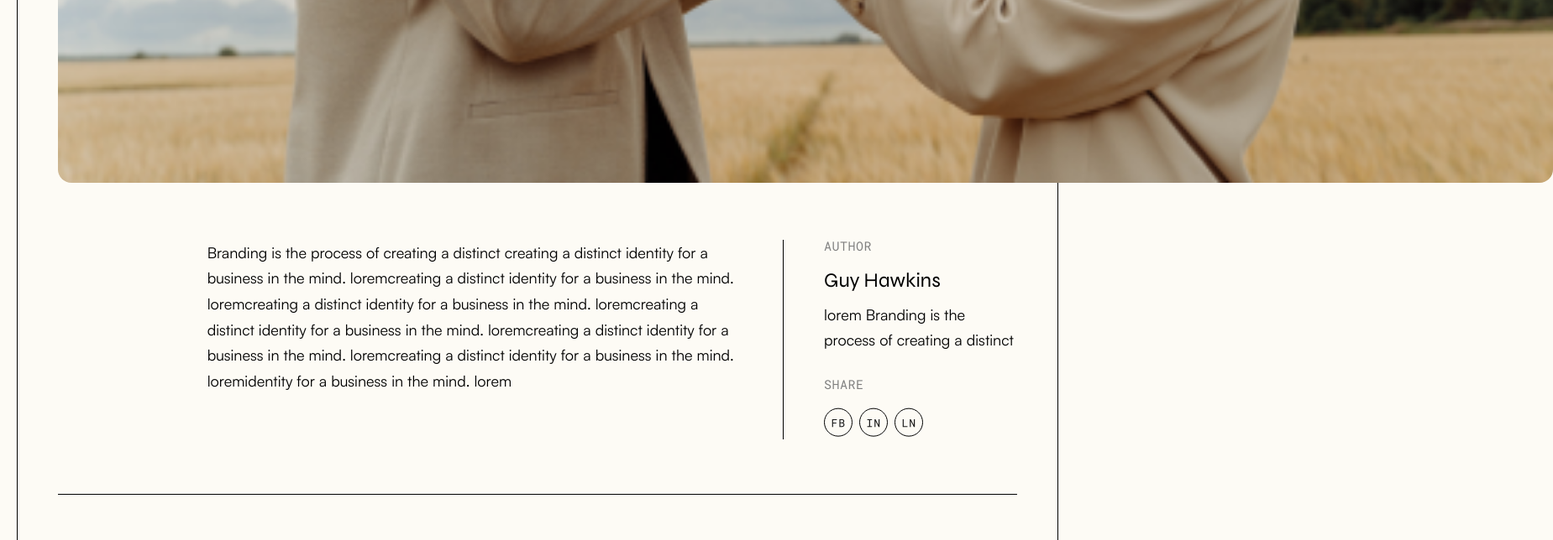
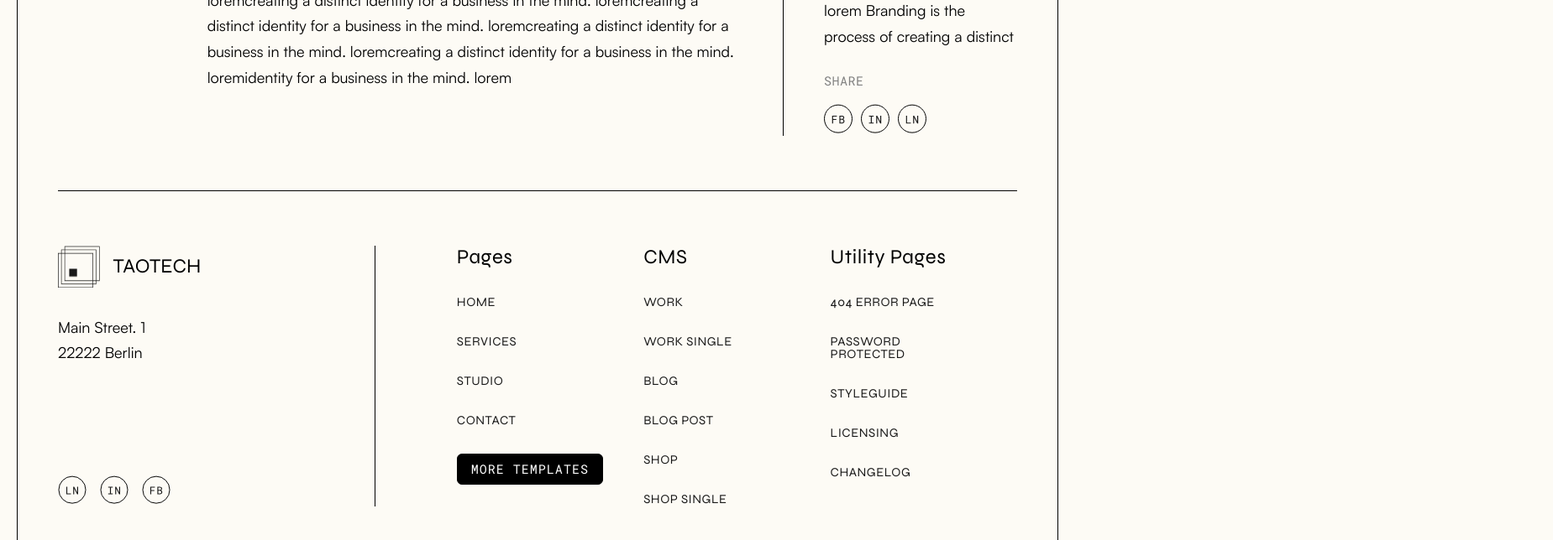
Before and after one commit to taodemy/website, a Next.js app: page /blogs/1 in a window 1280 px wide. Shown: the part 1700-2344 px from the top of the page at 84% size, 1849 px wide, since content can reach past the window. Built offline with nearby package versions, Linux system fonts and the light colour scheme.

Commit message:
add social media component

```diff
--- /dev/null
+++ b/components/general/SocialMedia/SocialMedia.tsx
@@ -0,0 +1,21 @@
+import styles from "@/styles/SocialMedia.module.css";
+interface SocialMediaProps {
+  isReverse?: boolean;
+}
+const SocialMedia = ({ isReverse = false }: SocialMediaProps) => {
+  const style = isReverse ? styles.reverse : styles.standard;
+  return (
+    <ul className={`${style} ${styles.social_media__ul}`}>
+      <li>
+        <img src="/images/badge-ln.svg" alt="badge" aria-label="First social media" />
+      </li>
+      <li>
+        <img src="/images/badge-in.svg" alt="badge" aria-label="Second social media" />
+      </li>
+      <li>
+        <img src="/images/badge-fb.svg" alt="badge" aria-label="Third social media" />
+      </li>
+    </ul>
+  );
+};
+export default SocialMedia;
--- a/pages/blogs/[id].tsx
+++ b/pages/blogs/[id].tsx
@@ -7,6 +7,7 @@ import Button from "@/components/base/Button";
 import InfoItem from "@/components/general/InfoItem";
 import { fontSyne, fontSatoshi, fontRobotoMono } from "@/pages/_app";
 import Link from "next/link";
+import SocialMedia from "@/components/general/SocialMedia/SocialMedia";
 
 interface Blog {
   id: string;
@@ -52,14 +53,12 @@ export default function Blog() {
           })}
         </div>
       </section>
-      <section className={`${styles.blog_image_container}`}>
       <img
         src={currentBlog.image}
         alt={currentBlog.alt}
         aria-label={currentBlog.title}
         className={`${styles.blog_image}`}
       />
-      </section>
       <section className={`${styles.blog_content_section}`}>
         <section className={`${styles.blog_content_blank}`} />
         <p className={`${styles.blog_content_text} ${fontSatoshi.className} global__text-default`}>
@@ -77,17 +76,9 @@ export default function Blog() {
             {currentBlog.authorInfo}
           </p>
           <h5 className={`${fontRobotoMono.className} global__text-meta`}>SHARE</h5>
-          <ul className={`${styles.blog_content_share}`}>
-            <li>
-              <img src="/images/badge-fb.svg" alt="badge" aria-label="badge__fb" />
-            </li>
-            <li>
-              <img src="/images/badge-in.svg" alt="badge" aria-label="badge__in" />
-            </li>
-            <li>
-              <img src="/images/badge-ln.svg" alt="badge" aria-label="badge__ln" />
-            </li>
-          </ul>
+          <div className={`${styles.blog_content_share}`}>
+            <SocialMedia isReverse={true} />
+          </div>
         </section>
       </section>
     </>
--- a/styles/BlogSingle.module.css
+++ b/styles/BlogSingle.module.css
@@ -1,6 +1,3 @@
-.blog_image_container {
-  width: 1780px;
-}
 .blog_title_section {
   display: flex;
   justify-content: space-between;
@@ -58,5 +55,5 @@
 
 .blog_content_share {
   display: flex;
-  gap: 8px;
+  justify-content: start;
 }
--- /dev/null
+++ b/styles/SocialMedia.module.css
@@ -0,0 +1,12 @@
+.social_media__ul {
+  list-style-type: none;
+  display: flex;
+}
+.standard {
+  gap: 16px;
+  flex-direction: row;
+}
+.reverse {
+  gap: 10px;
+  flex-direction: row-reverse;
+}
```
Also changed, not shown: 2 other files (tests, documents, lock files or other folders). Lines whose indentation alone changed are shown as unchanged.
